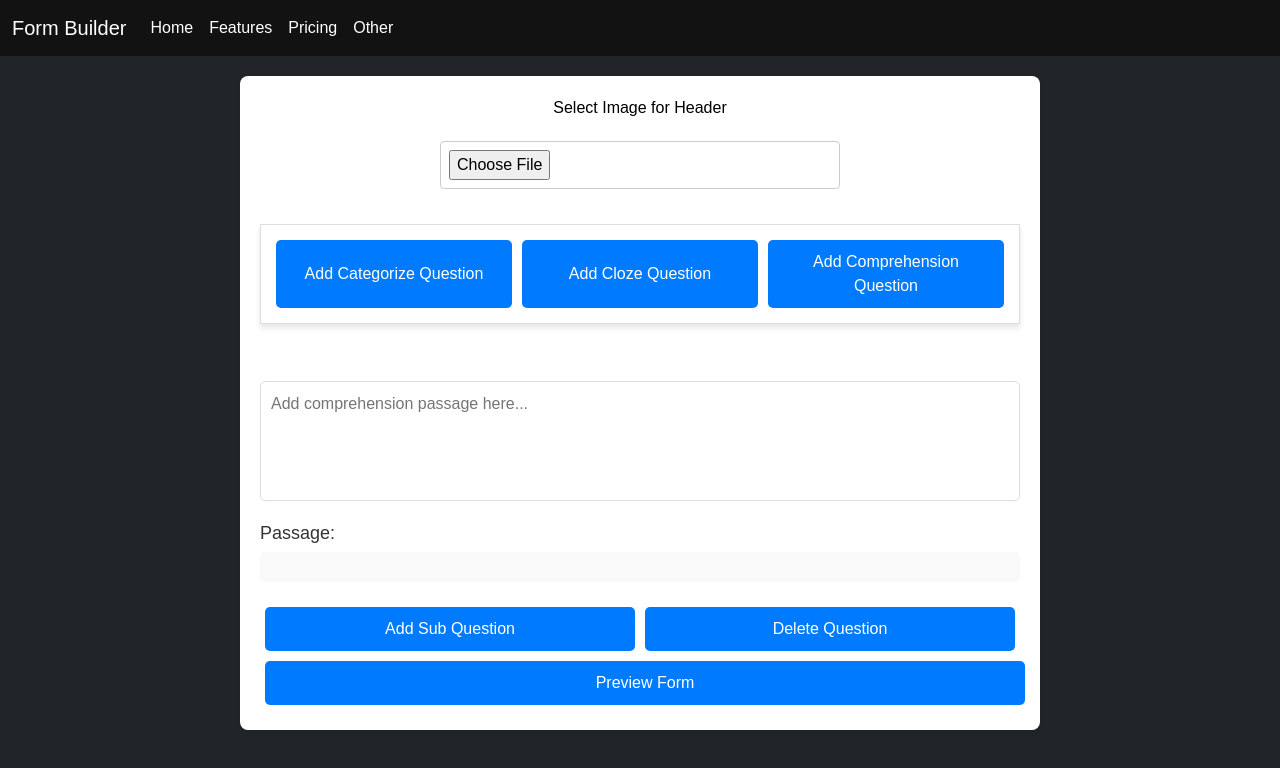
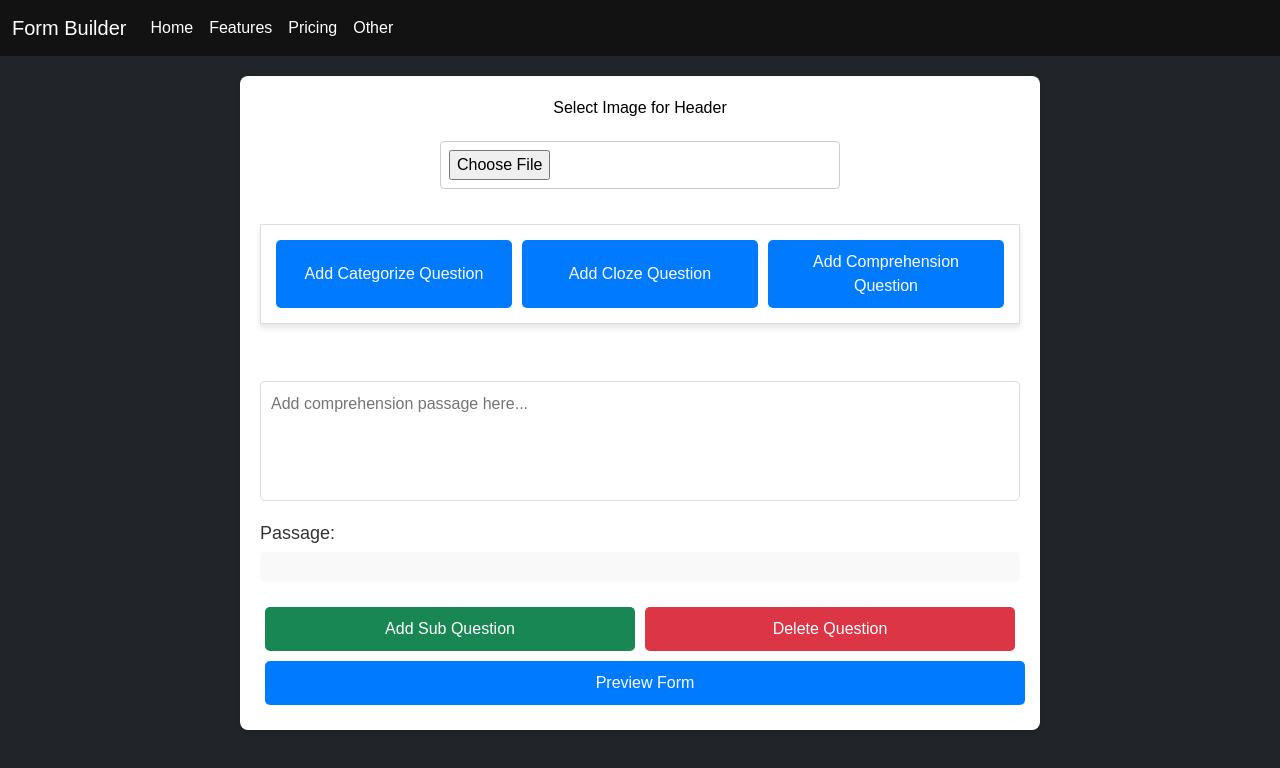
Before and after one commit to parikshitmali17/Form-Builder, a React (Create React App) app: page / in a window 1280 px wide. Both pictures are taken after a click on the button "Add Comprehension Question". Shown: the top 768 px of the page. Built offline with nearby package versions, Linux system fonts and the light colour scheme.

Commit message:
button style

```diff
--- a/src/components/ComprehensionQuestion.jsx
+++ b/src/components/ComprehensionQuestion.jsx
@@ -89,8 +89,8 @@ const ComprehensionQuestion = ({
           </div>
         ))}
 
-        <button onClick={handleAddSubQuestion}>Add Sub Question</button>
-        <button onClick={deleteQuestion}>Delete Question</button>
+        <button className="subQuestion" onClick={handleAddSubQuestion}>Add Sub Question</button>
+        <button  className="deleteQuestion" onClick={deleteQuestion}>Delete Question</button>
       </div>
     </div>
   );
--- a/src/index.css
+++ b/src/index.css
@@ -768,17 +768,20 @@ footer a:hover {
 }
 
 
-/* #root > div > div > div > div:nth-child(4) > div:nth-child(2) > button:nth-child(2){
-  width: 350px;
-}
-
-#root > div > div > div > div:nth-child(3) > div:nth-child(2) > button:nth-child(2){
-  width: 350px;
-} */
 
 
-/* Styling for the "Add Sub Question" and "Delete Question" buttons */
+
 .comprehension-question button {
   width: 370px; /* Set te width to 300px */
   display: inline-block;
 }
+
+
+
+.subQuestion{
+  background-color: #198754;
+}
+
+.deleteQuestion{
+  background-color: #dc3545;
+}
```
